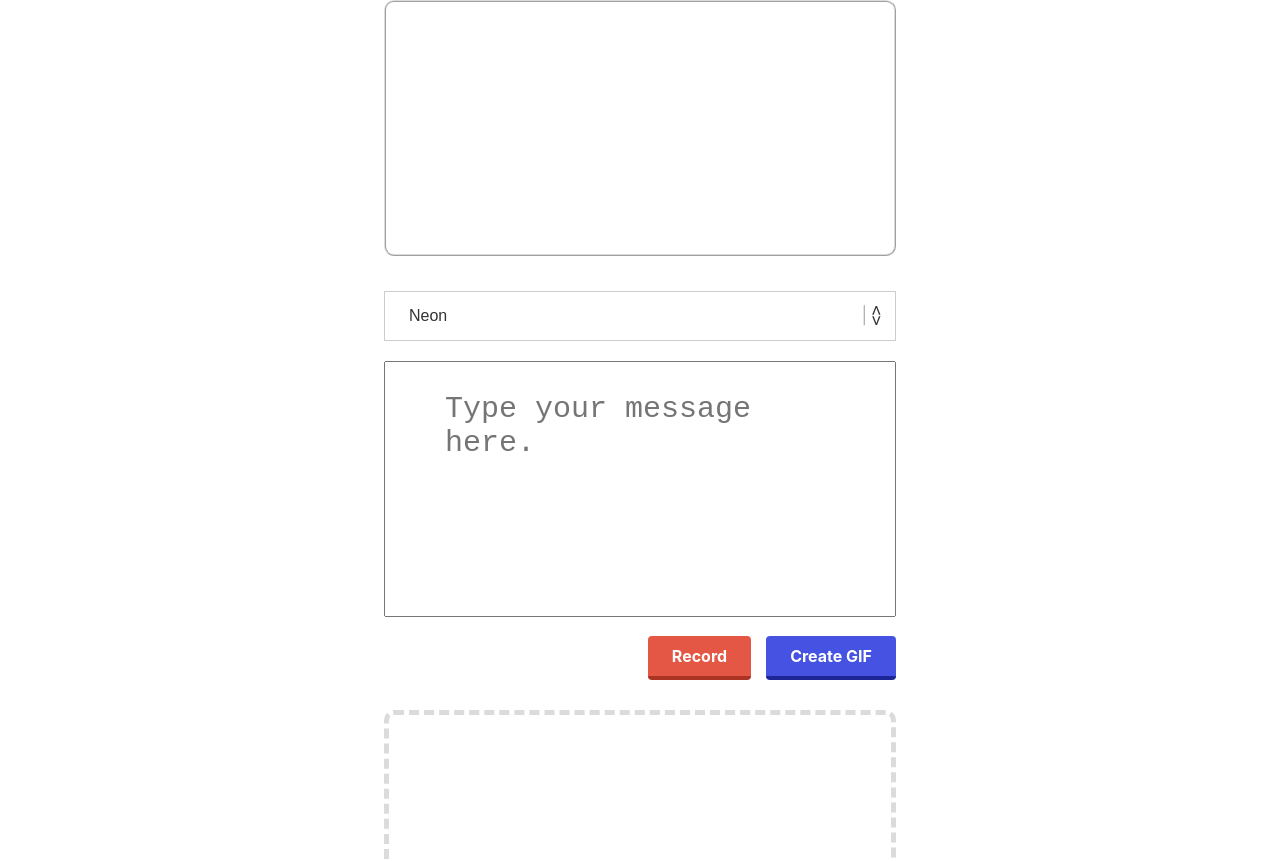
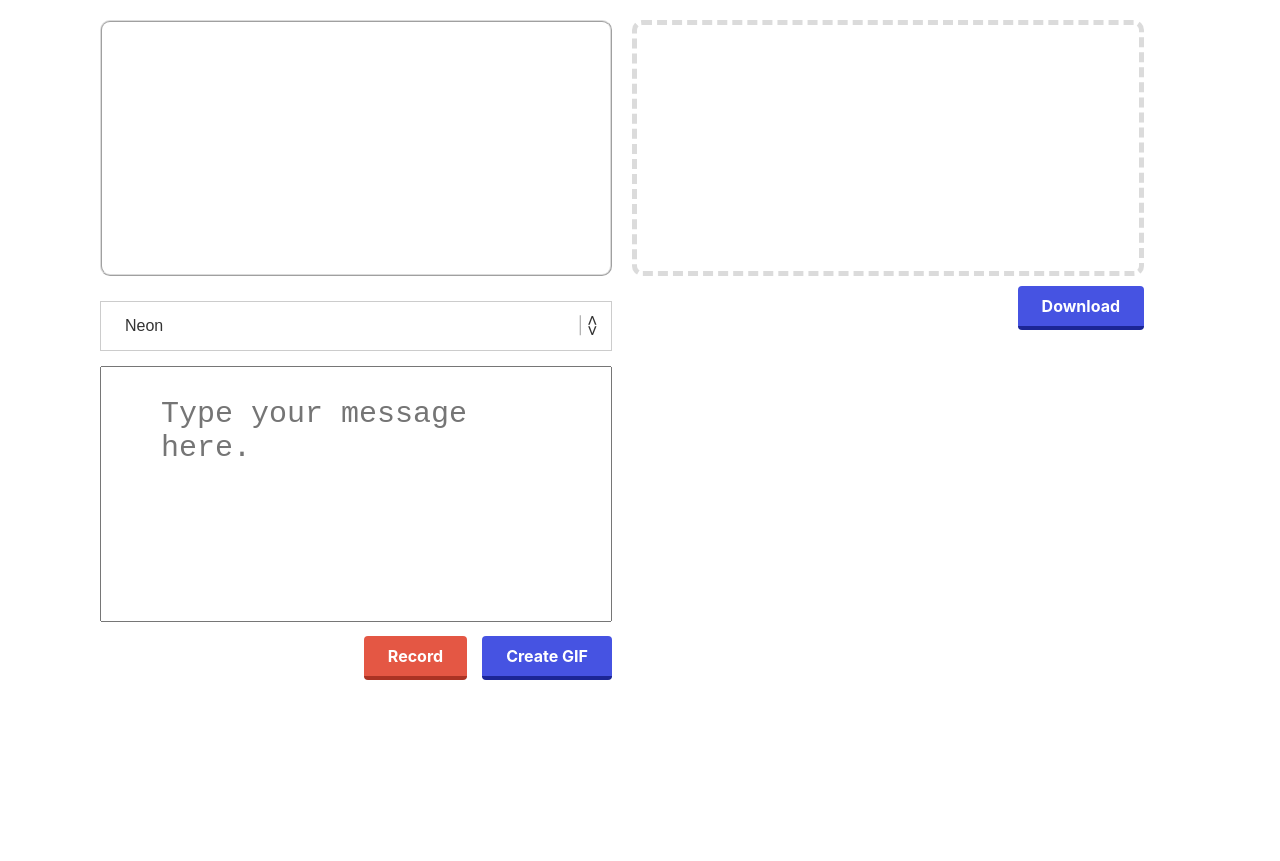
Before and after one commit to marieooq/react-msgif, a React (Create React App) app: page / in a window 1280 px wide. Shown: the top 861 px of the page. After the commit the page ends 800 px from the top, so only its background shows below. Built offline with nearby package versions, Linux system fonts and the light colour scheme.

Commit message:
devide a screen into two parts

```diff
--- a/src/App.css
+++ b/src/App.css
@@ -1,11 +1,21 @@
 #container {
-  width: 1024px;
+  width: 1080px;
   margin: 0 auto;
 }
 
 #inner {
+  margin: 0 auto;
+  display: flex;
+}
+
+#left {
   width: 512px;
-  margin: 0 auto;
+  margin-right: 10px;
+}
+
+#right {
+  width: 512px;
+  margin-left: 10px;
 }
 
 .btn-wrapper {
--- a/src/App.js
+++ b/src/App.js
@@ -12,6 +12,7 @@ function App() {
   return (
     <div id="container">
       <div id="inner">
+        <div id="left">
           <Screen id="display-screen" />
           <Mode />
           <Textarea />
@@ -19,8 +20,12 @@ function App() {
             <Record />
             <CreateGif />
           </div>
+        </div>
+
+        <div id="right">
           <Screen id="output" />
           <Download />
+        </div>
       </div>
     </div>
   );
--- a/src/Mode.css
+++ b/src/Mode.css
@@ -2,7 +2,7 @@
   position: relative;
   float: left;
   width: 100%;
-  margin-bottom: 15px;
+  margin-bottom: 10px;
 }
 
 /* IE11 hide native button  */
--- a/src/PushBtn.css
+++ b/src/PushBtn.css
@@ -8,7 +8,7 @@
   font-weight: bold;
   padding: 10px 24px;
   border-radius: 4px;
-  margin-top: 15px;
+  margin-top: 10px;
 }
 
 .btn-push:active {
--- a/src/Screen.css
+++ b/src/Screen.css
@@ -7,13 +7,14 @@
   border-radius: 10px;
   font-size: 30px;
   box-sizing: border-box;
-  margin-bottom: 30px;
 }
 
 #display-screen {
   border: ridge 2px rgba(204, 204, 204, 0.7);
+  margin: 20px 0;
 }
 
 #output {
+  margin-top: 20px;
   border: dashed 5px rgba(204, 204, 204, 0.7);
 }
```
Lines whose indentation alone changed are shown as unchanged.
